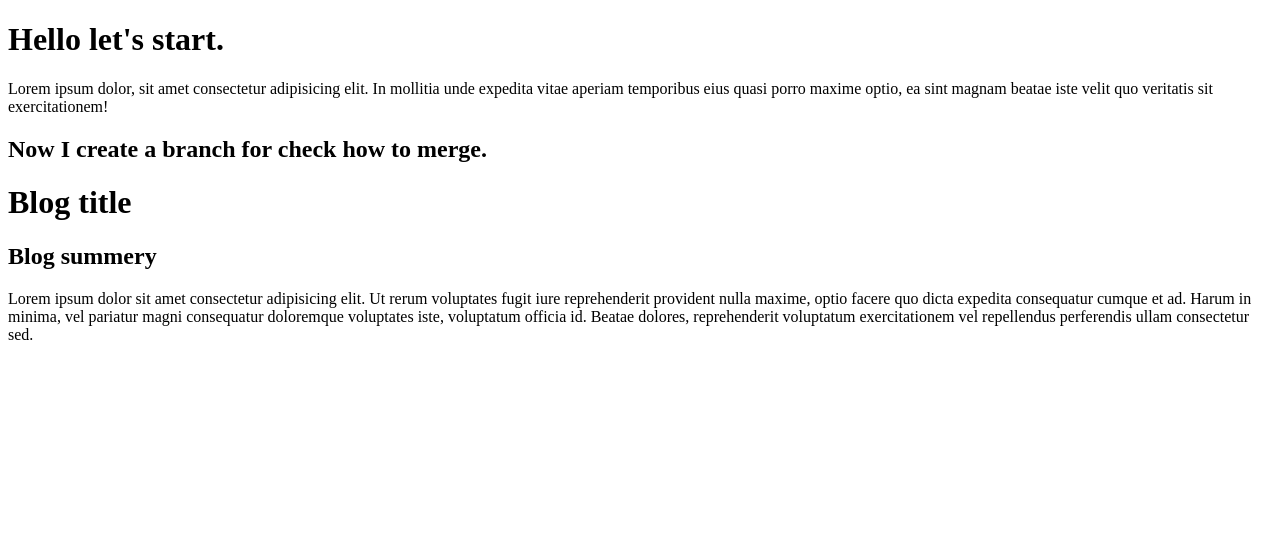
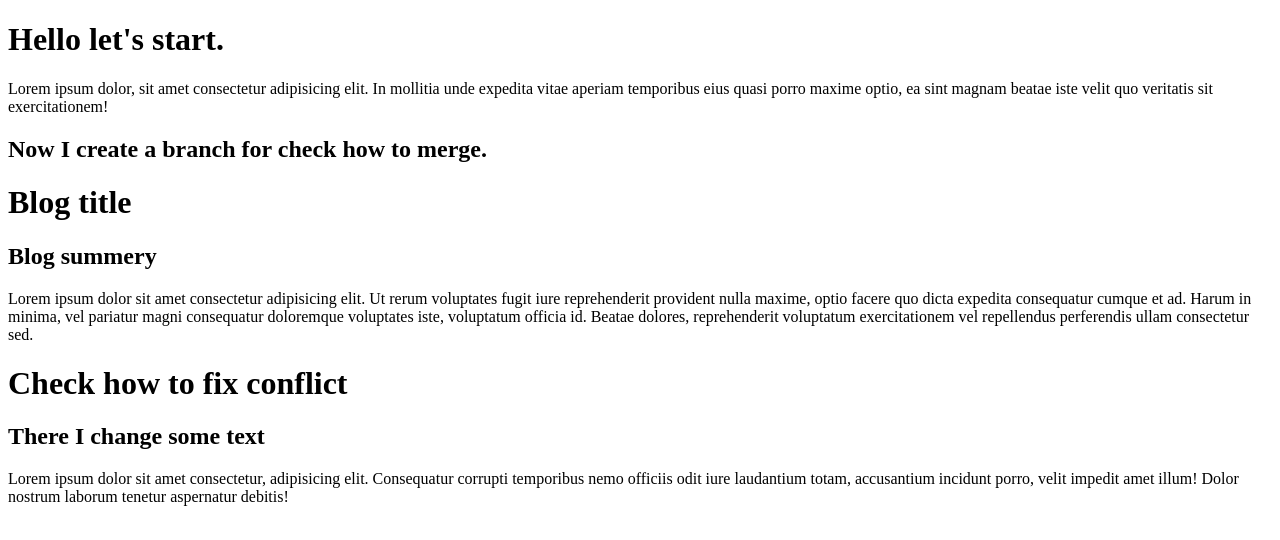
Before and after one commit to Shajib-Dv/test-repo-one, a plain HTML site: page index.html in a window 1280 px wide. Drawn offline with Linux system fonts and the light colour scheme.

Commit message:
another blog added to check conflict

```diff
--- a/index.html
+++ b/index.html
@@ -28,5 +28,15 @@
         repellendus perferendis ullam consectetur sed.
       </p>
     </div>
+    <div class="blog-box">
+      <h1>Check how to fix conflict</h1>
+      <h2>There I change some text</h2>
+      <p>
+        Lorem ipsum dolor sit amet consectetur, adipisicing elit. Consequatur
+        corrupti temporibus nemo officiis odit iure laudantium totam,
+        accusantium incidunt porro, velit impedit amet illum! Dolor nostrum
+        laborum tenetur aspernatur debitis!
+      </p>
+    </div>
   </body>
 </html>
```
